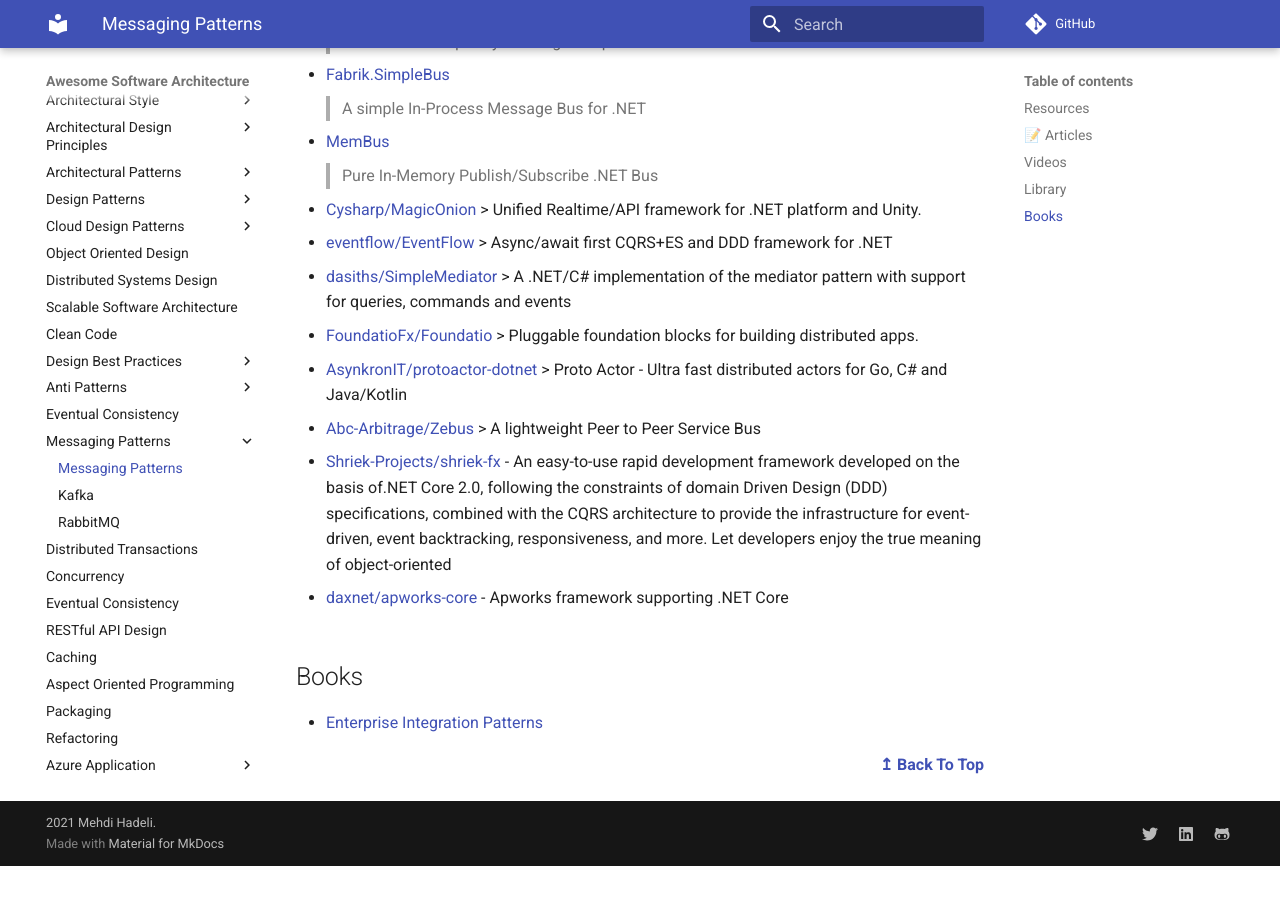
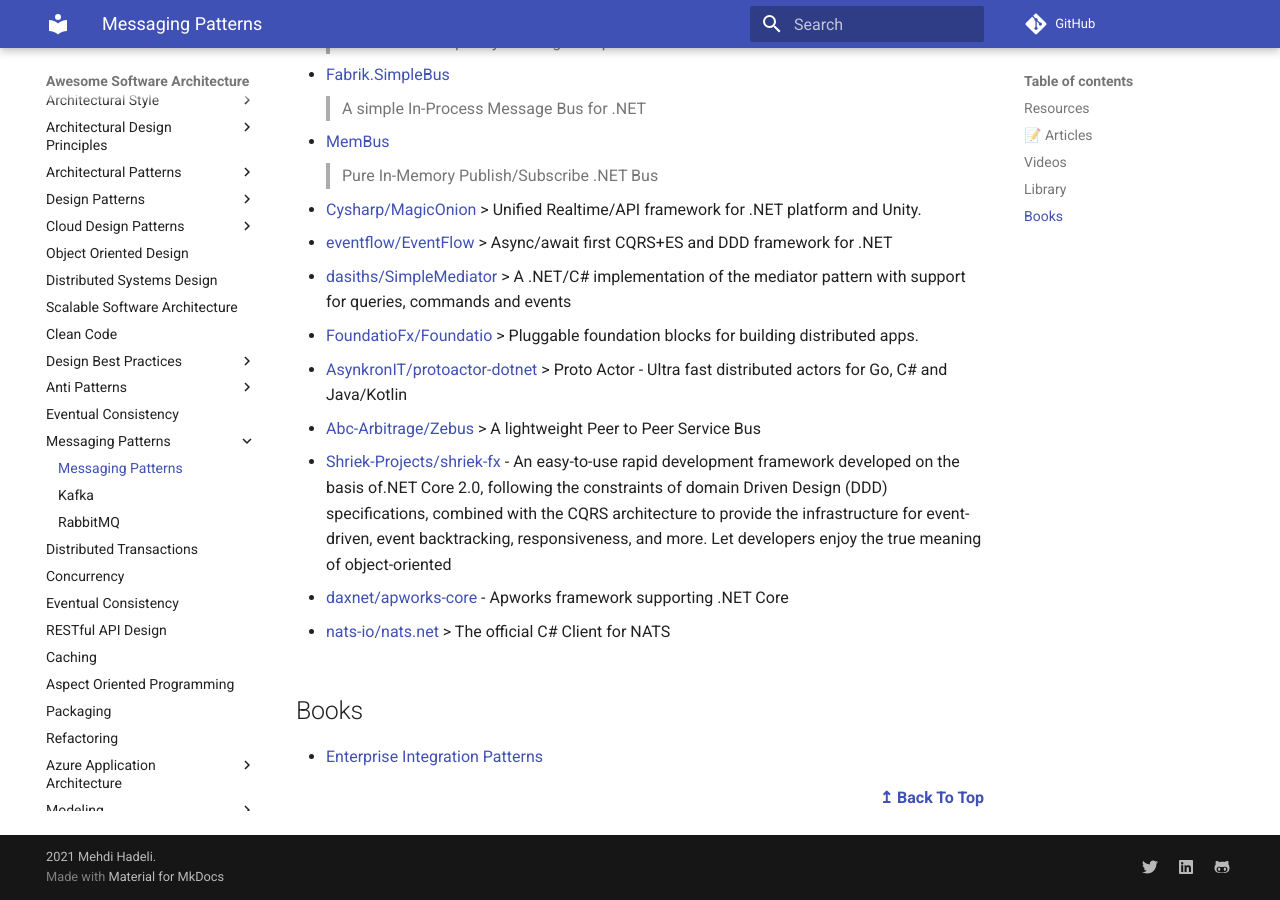
Before and after one commit to mehdihadeli/awesome-software-architecture, an MkDocs documentation site: the page built from docs/messaging/messaging.md, in a window 1280 px wide and 900 px high, scrolled down 4327 px. Built offline with MkDocs 1.6.1 and Material for MkDocs 9.7.7, drawn with Linux system fonts in a browser that asks for light colours; comment, search, counter and statistics services are not loaded; before the commit the page ends 5193 px from its top, so only the background shows below that.

Commit message:
Add NATS official client for c#

```diff
--- a/docs/messaging/messaging.md
+++ b/docs/messaging/messaging.md
@@ -172,6 +172,8 @@
 
 - [daxnet/apworks-core](https://github.com/daxnet/apworks-core) - Apworks framework supporting .NET Core
 
+- [nats-io/nats.net](https://github.com/nats-io/nats.net)
+	> The official C# Client for NATS
 ## Books
 
 - [Enterprise Integration Patterns](https://amazon.com/o/asin/0321200683/ref=nosim/enterpriseint-20)
```
